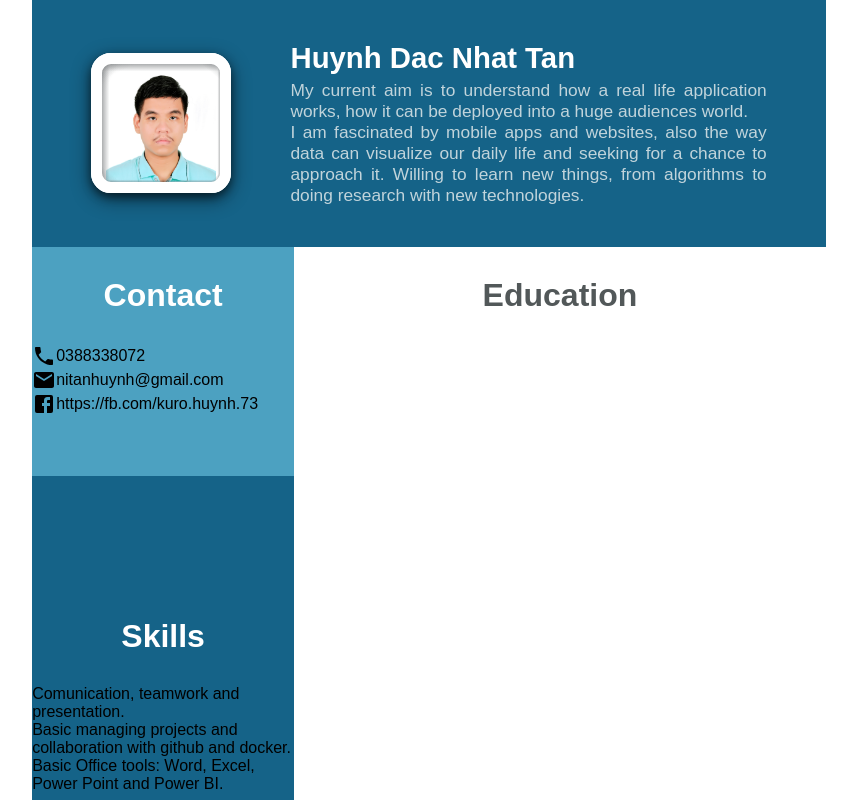
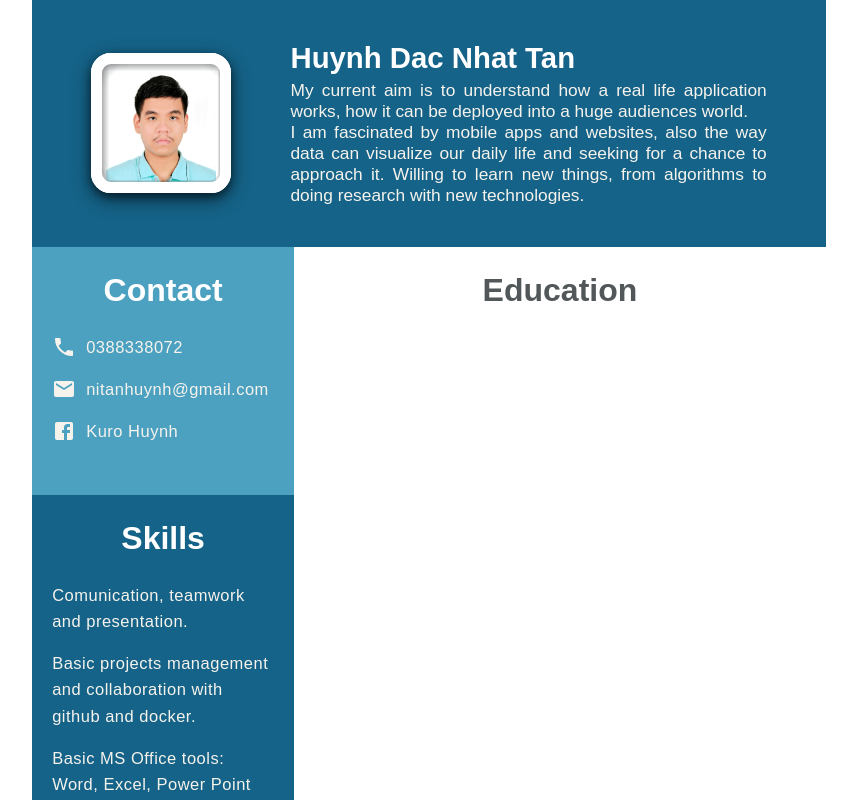
Before and after one commit to NhatTan-uit/MyCV-TanHDN, a React (Create React App) app: page / in a window 1280 px wide. Shown: the top 800 px of the page, without its empty margins (211-1068 px from the left). Built offline with nearby package versions, Linux system fonts and the light colour scheme.

Commit message:
add-detail-3

```diff
--- a/src/App.tsx
+++ b/src/App.tsx
@@ -56,12 +56,13 @@ function App() {
                 {
                   cvdatabodysub && cvdatabodysub.length > 0 ?
                     cvdatabodysub.map((item, key) => {
-                      if (key % 2 == 0) {
+                      if (key % 2 === 0) {
                         return <CardSub
                           key={key}
                           data={item}
                           bgcolor={cvcolor['background-secondary-color']}
                           titlecolor={cvcolor['text-color-main']}
+                          textcolor={cvcolor['text-color-secondary']}
                         />
                       }
                       else return <CardSub
@@ -69,6 +70,7 @@ function App() {
                         data={item}
                         bgcolor={cvcolor['background-main-color']}
                         titlecolor={cvcolor['text-color-main']}
+                        textcolor={cvcolor['text-color-secondary']}
                       />
                     })
                     :
@@ -84,6 +86,7 @@ function App() {
                         data={item}
                         bgcolor={cvcolor['background-secondary-color-blain']}
                         titlecolor={cvcolor['text-color-main-blain']}
+                        textcolor={cvcolor['text-color-main']}
                       />
                     })
                     :
--- a/src/api.ts
+++ b/src/api.ts
@@ -22,16 +22,23 @@ const cvdata = {
                         "content": "Comunication, teamwork and presentation.",
                     },
                     {
-                        "content": "Basic managing projects and collaboration with github and docker.",
+                        "content": "Basic projects management and collaboration with github and docker.",
                     },
                     {
-                        "content": "Basic Office tools: Word, Excel, Power Point and Power BI.",
+                        "content": "Basic MS Office tools: Word, Excel, Power Point and Power BI.",
                     }
                 ],
             },
             {
                 "title": "Certificates",
-                "listitem": [],
+                "listitem": [
+                    {
+                        "content": "Devera Academy Web Dev and Mobile with Flutter Certificate",
+                    },
+                    {
+                        "content": "TOEIC SW Certificate 130/160 issued by ETS in 2023",
+                    }
+                ],
             }
         ],
         "main": [
--- /dev/null
+++ b/src/components/CardListItem.tsx
@@ -0,0 +1,85 @@
+import React, { ReactNode } from 'react';
+import { styled } from 'styled-components';
+
+//Types
+type Props = {
+  content: string;
+  islink?: boolean;
+  linktitle?: string;
+  icon?: ReactNode;
+  textcolor: string;
+};
+
+//Style
+const ContactItem = styled.li<Pick<Props, "textcolor">>`
+  padding-bottom: 7%;
+  font-size: 16.5px;
+  letter-spacing: 0.5px;
+  color: ${props => props.textcolor}
+`;
+
+const Container = styled.div`
+  display: flex;
+  align-items: center;
+  line-height: 1.6;
+`;
+
+const Item = styled.div`
+  margin-right: 10px;
+  display: flex;
+  justify-content: center;
+  align-items: center;
+`
+
+const FacebookLink = styled.a<Pick<Props, "textcolor">>`
+  text-decoration: none;
+  color: ${props => props.textcolor}
+`;
+
+const CardListItem = (props: Props) => {
+  return <ContactItem {...{
+    textcolor: props.textcolor
+  }}>
+    {
+      !props.islink ?
+        props.icon ?
+          <Container>
+            <Item>{props.icon}</Item>
+            {props.content}
+          </Container>
+          :
+          <Container>
+            {props.content}
+          </Container>
+        :
+        props.linktitle ?
+          props.icon ?
+            <Container>
+              <Item>{props.icon}</Item>
+              <FacebookLink
+                {...{
+                  textcolor: props.textcolor
+                }}
+                href={props.content}
+              >
+                {props.linktitle}
+              </FacebookLink>
+            </Container>
+            :
+            <Container>
+              <FacebookLink
+                {...{
+                  textcolor: props.textcolor
+                }}
+                href={props.content}
+              >
+                {props.linktitle}
+              </FacebookLink>
+            </Container>
+          :
+          null
+    }
+  </ContactItem>;
+};
+
+export default CardListItem;
--- a/src/components/CardSub.tsx
+++ b/src/components/CardSub.tsx
@@ -3,7 +3,9 @@ import { styled } from 'styled-components';
 import { CVDataBody } from '../api';
 
 //components
-import CardSubContactItem from './CardSubContactItem';
+import CardListItem from './CardListItem';
+
+//mUI icons
 import FacebookIcon from '@mui/icons-material/Facebook';
 import PhoneIcon from '@mui/icons-material/Phone';
 import EmailIcon from '@mui/icons-material/Email';
@@ -15,6 +17,7 @@ type Props = {
   content?: String;
   bgcolor: string;
   titlecolor: string;
+  textcolor: string;
   data?: CVDataBody;
 }
 
@@ -30,13 +33,17 @@ const CardHeader = styled.h1<Pick<Props, "titlecolor">>`
 `;
 
 const CardSpacer = styled.div`
-  height: 30px;
+  height: 25px;
+`
+
+const CardSpacerEnd = styled.div`
+  height: 10px;
 `
 
 const CardList = styled.ul`
   list-style-position: inside;
   list-style-type: none;
-  margin: 0;
+  margin: 0 20px;
   padding: 0;
 `
 
@@ -64,9 +71,23 @@ const CardSub = (props: Props) => {
       {
         props.data && props.data.listcontact ?
           <CardList>
-            <CardSubContactItem content={props.data.listcontact.tel} icon={<PhoneIcon />} />
-            <CardSubContactItem content={props.data.listcontact.gmail} icon={<EmailIcon />} />
-            <CardSubContactItem content={props.data.listcontact.facebook} icon={<FacebookIcon />} />
+            <CardListItem
+              content={props.data.listcontact.tel}
+              icon={<PhoneIcon />}
+              textcolor={props.textcolor}
+            />
+            <CardListItem
+              content={props.data.listcontact.gmail}
+              icon={<EmailIcon />}
+              textcolor={props.textcolor}
+            />
+            <CardListItem
+              linktitle={"Kuro Huynh"}
+              islink={true}
+              content={props.data.listcontact.facebook}
+              icon={<FacebookIcon />}
+              textcolor={props.textcolor}
+            />
           </CardList> : null
       }
       {
@@ -74,7 +95,11 @@ const CardSub = (props: Props) => {
           <CardList>
             {
               props.data.listitem.map((item, key) => {
-                return <li key={key}>{item.content}</li>;
+                return <CardListItem
+                  key={key}
+                  content={item.content}
+                  textcolor={props.textcolor}
+                />;
               })
             }
           </CardList> : null
@@ -90,7 +115,7 @@ const CardSub = (props: Props) => {
           </CardList> : null
       }
       <CardSpacer />
-      <CardSpacer />
+      <CardSpacerEnd />
     </CardWrapper >
   )
 }
--- a/src/components/CardSubContactItem.tsx
+++ /dev/null
@@ -1,31 +0,0 @@
-import React, { ReactNode } from 'react'
-import { styled } from 'styled-components';
-
-//Types
-type Props = {
-    content: string,
-    icon: ReactNode,
-}
-
-//Style
-const ContactItem = styled.li`
-
-`
-
-const Container = styled.div`
-    display: flex;
-    align-items: center;
-`
-
-const CardSubContactItem = (props: Props) => {
-    return (
-        <ContactItem>
-            <Container>
-                {props.icon}
-                {props.content}
-            </Container>
-        </ContactItem>
-    )
-}
-
-export default CardSubContactItem;
--- a/src/wrap.ts
+++ b/src/wrap.ts
@@ -14,7 +14,7 @@ export const cvcolor = {
     'background-secondary-color-blain': '#FFFFFF',
 
     'text-color-main': '#FFFFFF',
-    'text-color-secondary': '#C1D4DB',
+    'text-color-secondary': '#F6F3ED',
     'text-color-main-blain': "#525859",
     'text-color-secondary-blan': '#AFA69E'
 };
```
